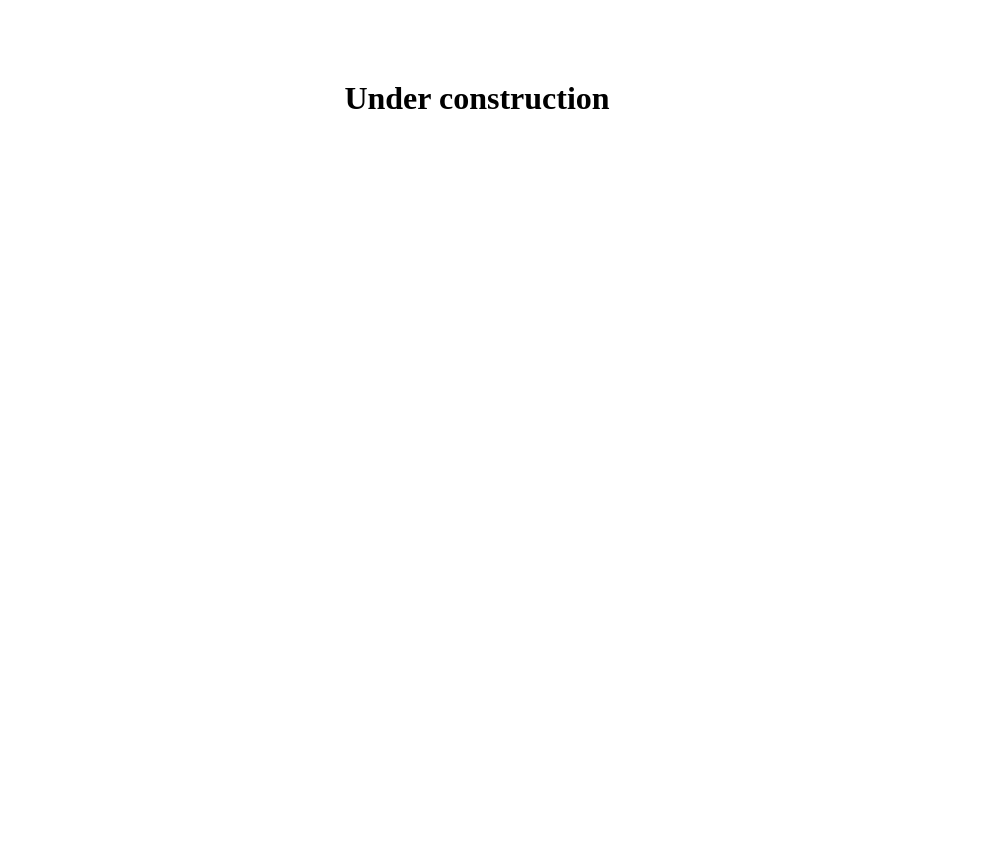
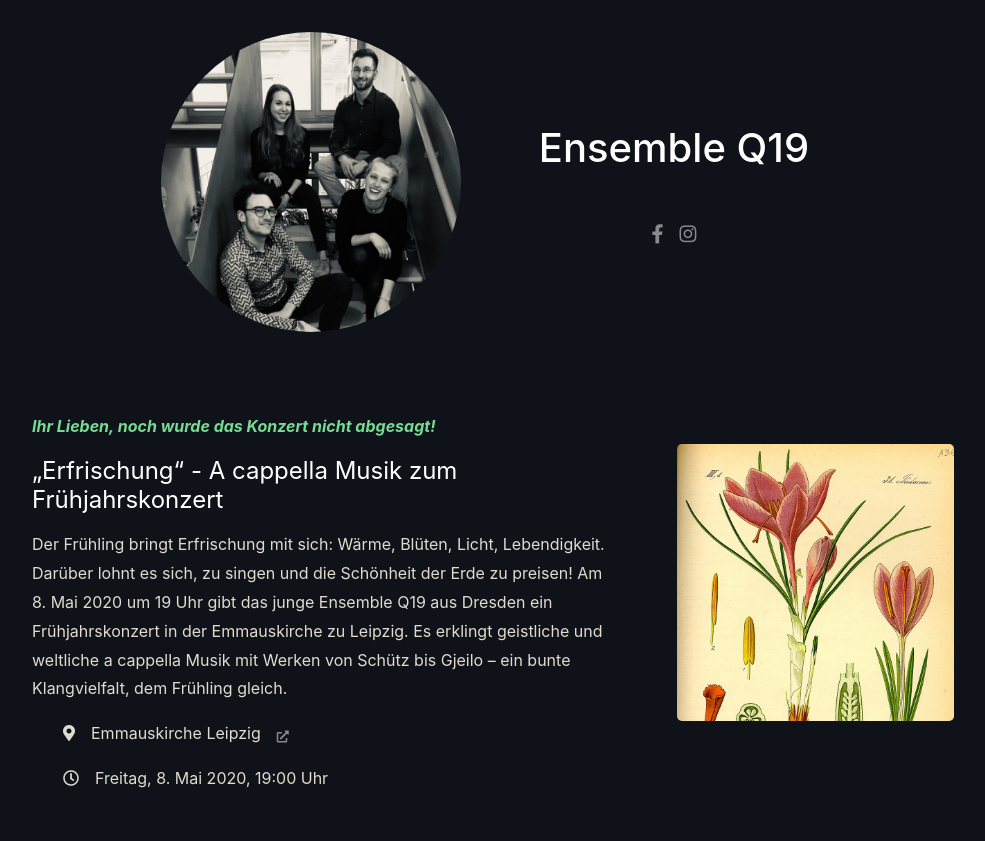
Before and after one commit to kurtlachmann/ensemble-q19, a plain HTML site: page index.html in a window 1280 px wide. Shown: the whole page, without its empty margins (163-1148 px from the left). Before the commit the page ends 800 px from the top, so only its background shows below. Drawn offline with nearby package versions, Linux system fonts and the light colour scheme.

Commit message:
First real content

```diff
--- a/index.html
+++ b/index.html
@@ -1,15 +1,102 @@
 <!doctype html>
-<html lang="en">
+<html lang="de" class="h-100">
 
 <head>
     <meta charset="utf-8">
+    <meta name="viewport" content="width=device-width, initial-scale=1, shrink-to-fit=no">
+
+    <!-- Bootstrap CSS -->
+    <link rel="stylesheet" href="https://stackpath.bootstrapcdn.com/bootstrap/4.4.1/css/bootstrap.min.css"
+        integrity="sha384-Vkoo8x4CGsO3+Hhxv8T/Q5PaXtkKtu6ug5TOeNV6gBiFeWPGFN9MuhOf23Q9Ifjh" crossorigin="anonymous">
+
+    <!-- Font Awesome -->
+    <link rel="stylesheet" href="https://cdnjs.cloudflare.com/ajax/libs/font-awesome/5.13.0/css/all.min.css">
+
     <title>Ensemble Q19</title>
+    <link rel="stylesheet" href="main.css">
 </head>
 
-<body>
-    <div style="text-align: center; margin-top: 5rem;">
-        <h1>Under construction</h1>
-    </div>
+<body class="d-flex flex-column h-100">
+
+    <header>
+        <div class="container-lg d-flex justify-content-center">
+            <div class="row">
+                <div class="col-lg-auto d-flex justify-content-center">
+                    <img src="img/portrait.jpeg" class="rounded-circle" width="300rem">
+                </div>
+
+                <div class="col-lg-auto d-flex flex-column justify-content-center">
+                    <h1 class="text-center">Ensemble Q19</h1>
+
+                    <!-- <nav class="nav justify-content-center">
+                        <a href="" class="nav-link active">Aktuelles</a>
+                        <a href="" class="nav-link">Konzerte</a>
+                        <a href="" class="nav-link">Medien</a>
+                    </nav> -->
+
+                    <div class="row d-flex justify-content-center mt-4">
+                        <a class="facebook-icon" href="https://www.facebook.com/ensembleq19">
+                            <i class="fab fa-facebook-f"></i>
+                        </a>
+                        <a class="instagram-icon" href="https://instagram.com/ensemble_q19">
+                            <i class="fab fa-instagram"></i>
+                        </a>
+                    </div>
+                </div>
+            </div>
+        </div>
+    </header>
+
+    <main role="main" class="container mt-5">
+        <div class="row">
+            <div class="col-1 d-none d-md-block"></div> <!-- Left spacer column that dissappears on small displays-->
+            <div class="col">
+                <article class="container">
+                    <div class="row">
+                        <div class="col">
+                            <p style="color: #76DB93; font-weight: bold; font-style: italic;">Ihr Lieben, noch wurde das Konzert nicht abgesagt!</p>
+
+                            <div class="concert-title">
+                                „Erfrischung“ - A cappella Musik zum Frühjahrskonzert
+                            </div>
+
+                            <div class="concert-text">
+                                Der Frühling bringt Erfrischung mit sich: Wärme, Blüten, Licht, Lebendigkeit. Darüber lohnt es sich, zu singen und die Schönheit der Erde zu preisen!
+                                Am 8. Mai 2020 um 19 Uhr gibt das junge Ensemble Q19 aus Dresden ein Frühjahrskonzert in der Emmauskirche zu Leipzig. Es erklingt geistliche und weltliche a cappella Musik mit Werken von Schütz bis Gjeilo – ein bunte Klangvielfalt, dem Frühling gleich.
+                            </div>
+                            <div class="concert-location container d-flex mt-3">
+                                <div class="mx-3">
+                                    <i class="fas fa-map-marker-alt"></i>
+                                </div>
+                                <p>Emmauskirche Leipzig</p>
+                                <a class="externallink-icon mx-3" href="https://www.google.de/maps/search/emmauskirche%20leipzig?hl=de">
+                                    <i class="fas fa-external-link-alt"></i>
+                                </a>
+                            </div>
+                            <div class="concert-date container d-flex">
+                                <div class="mx-3">
+                                    <i class="far fa-clock"></i>
+                                </div>
+                                <p>Freitag, 8. Mai 2020, 19:00 Uhr</p>
+                            </div>
+                        </div>
+                        <div class="col-4 d-none d-lg-block">
+                            <img class="rounded-lg" src="img/erfrischung.jpeg" alt="" width="100%">
+                        </div>
+                    </div>
+                </article>
+            </div>
+            <div class="col-1 d-none d-md-block"></div> <!-- Right spacer column that dissappears on small displays-->
+        </div>
+    </main>
+
+
+    <footer class="footer mt-auto py-3">
+        <div class="container text-center">
+            <!-- TODO -->
+        </div>
+    </footer>
+
 </body>
 
 </html>
--- /dev/null
+++ b/main.css
@@ -0,0 +1,69 @@
+body {
+    background-color: #0F1319;
+    color: #dfdbcf;
+    line-height: 1.8em;
+}
+
+a, a:hover {
+    color: #fff;
+    font-weight: bold;
+}
+
+a:hover {
+    text-decoration: underline;
+}
+
+h1 {
+    color: #fff;
+    margin: 1rem;
+}
+
+.facebook-icon,
+.instagram-icon {
+    color: rgba(255, 255, 255, .5);;
+    font-size: 1.2rem;
+    padding: .5rem;
+}
+
+.facebook-icon:hover,
+.instagram-icon:hover {
+    color: white;
+}
+
+.nav .nav-link {
+    padding: .25rem 0;
+    font-weight: 700;
+    color: rgba(255, 255, 255, .5);
+    background-color: transparent;
+    border-bottom: .25rem solid transparent;
+}
+
+.nav .nav-link:hover,
+.nav .nav-link:focus {
+    border-bottom-color: rgba(255, 255, 255, .25);
+}
+
+.nav .nav-link + .nav-link {
+    margin-left: 1rem;
+}
+
+.nav .active {
+    color: #fff;
+    border-bottom-color: #fff;
+}
+
+img {
+    margin: 2rem;
+}
+
+.concert-title {
+    font-size: 1.5rem;
+    color: white;
+    margin: 1rem 0;
+}
+
+.externallink-icon {
+    color: rgba(255, 255, 255, .5);;
+    font-size: 0.75rem;
+    margin-top: 0.25rem;
+}
```
Also changed, not shown: img/erfrischung.jpeg (added), img/portrait.jpeg (added).
